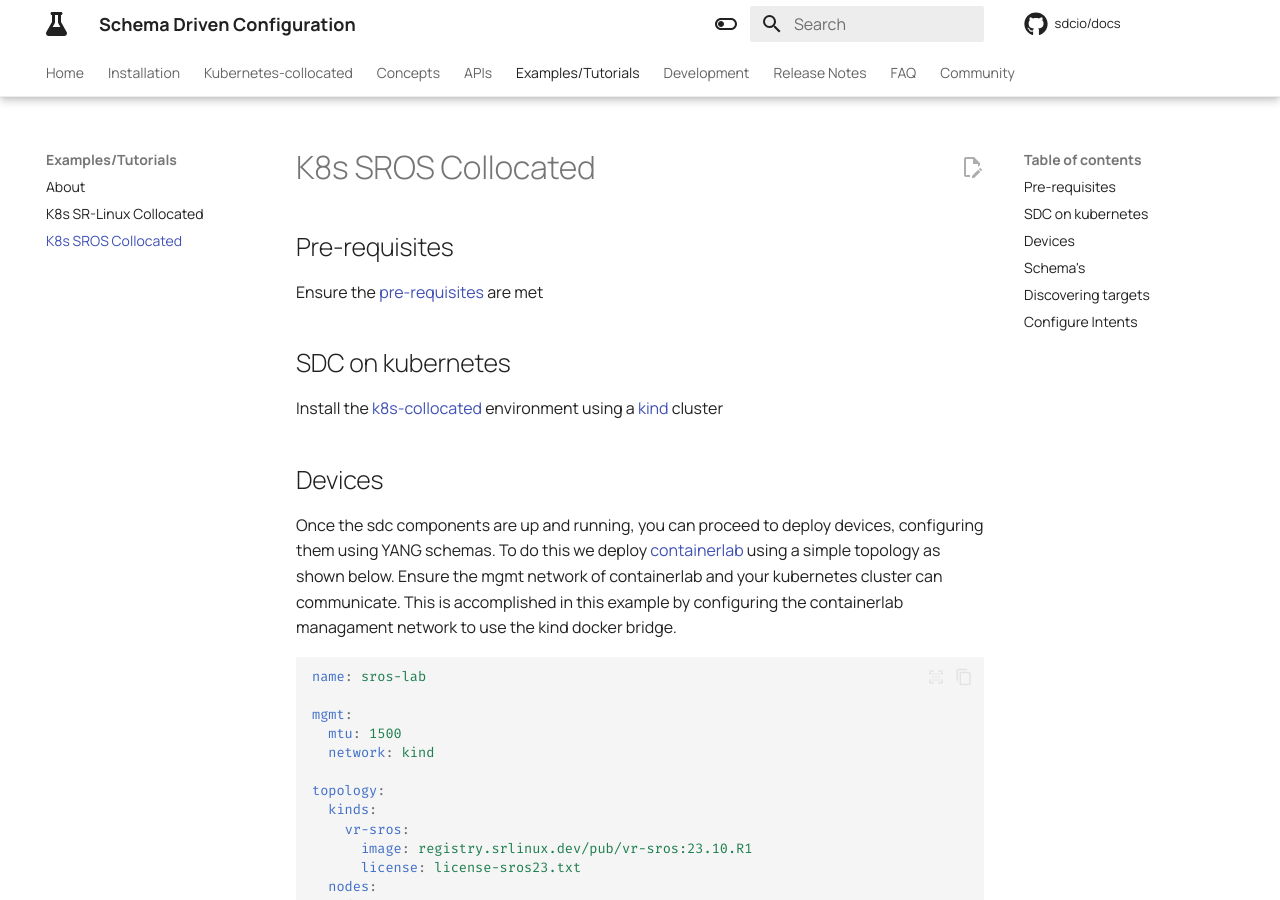
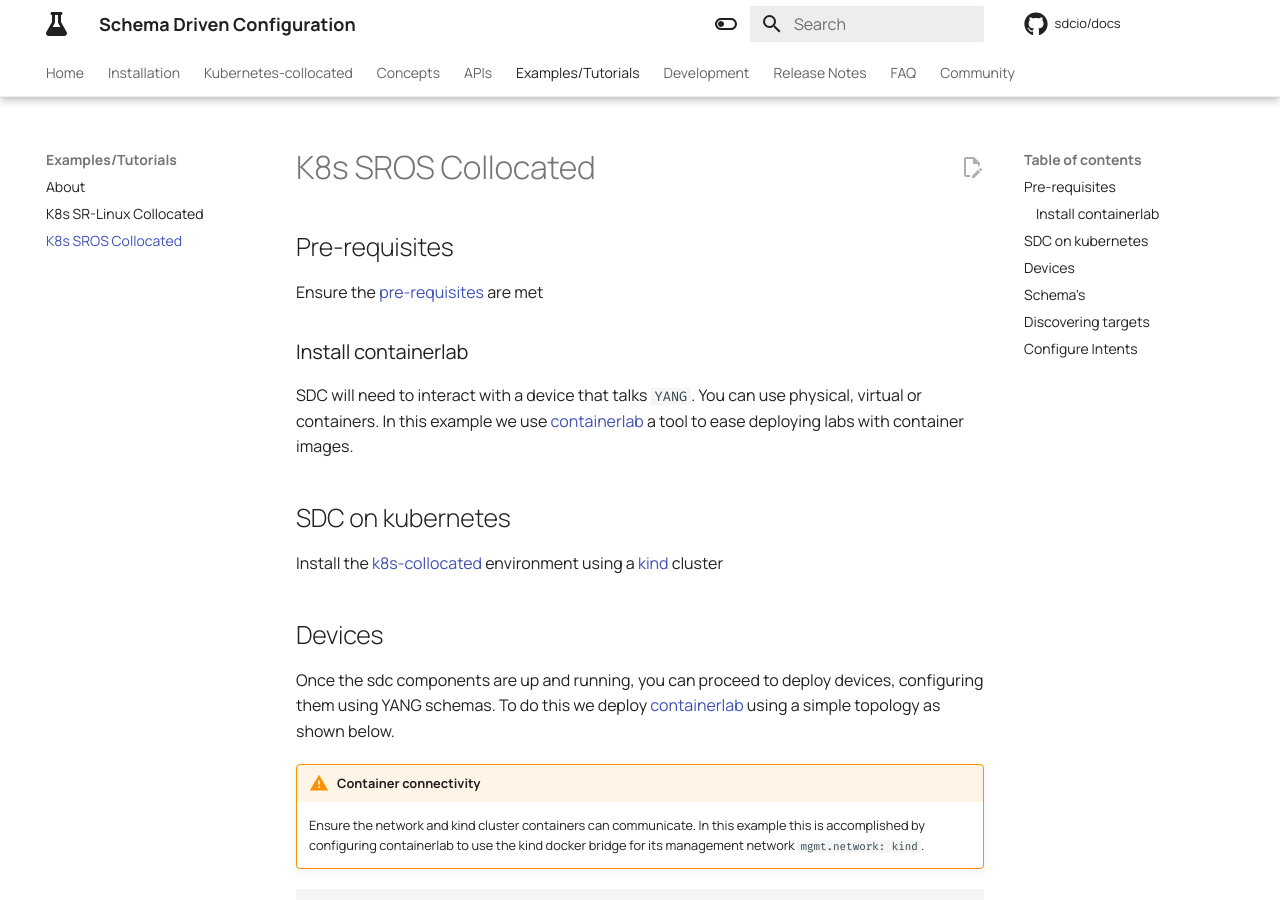
Before and after one commit to sdcio/docs, an MkDocs documentation site: the page built from docs/examples/2_k8s_sros_collocated.md, in a window 1280 px wide and 900 px high. Built offline with MkDocs 1.6.1 and Material for MkDocs 9.7.7, drawn with Linux system fonts in a browser that asks for light colours; comment, search, counter and statistics services are not loaded.

````diff
--- a/docs/examples/2_k8s_sros_collocated.md
+++ b/docs/examples/2_k8s_sros_collocated.md
@@ -3,6 +3,12 @@
 ## Pre-requisites
 
 Ensure the [pre-requisites](../install/2_prereq.md) are met
+
+### Install containerlab
+
+SDC will need to interact with a device that talks `YANG`. You can use physical, virtual or containers. In this example we use [containerlab][containerlab] a tool to ease deploying labs with container images.
+
+[containerlab]: (https://containerlab.dev/install/)
 
 ## SDC on kubernetes
 
@@ -10,7 +16,10 @@
 
 ## Devices
 
-Once the sdc components are up and running, you can proceed to deploy devices, configuring them using YANG schemas. To do this we deploy [containerlab][containerlab] using a simple topology as shown below. Ensure the mgmt network of containerlab and your kubernetes cluster can communicate. This is accomplished in this example by configuring the containerlab managament network to use the kind docker bridge.
+Once the sdc components are up and running, you can proceed to deploy devices, configuring them using YANG schemas. To do this we deploy [containerlab][containerlab] using a simple topology as shown below.
+
+!!!warning "Container connectivity"
+    Ensure the network and kind cluster containers can communicate. In this example this is accomplished by configuring containerlab to use the kind docker bridge for its management network `mgmt.network: kind`.
 
 ```yaml
 name: sros-lab
````
Also changed, not shown: docs/examples/1_k8s_srl_collocated.md (+6 -0 lines), docs/install/2_prereq.md (+0 -6 lines).
